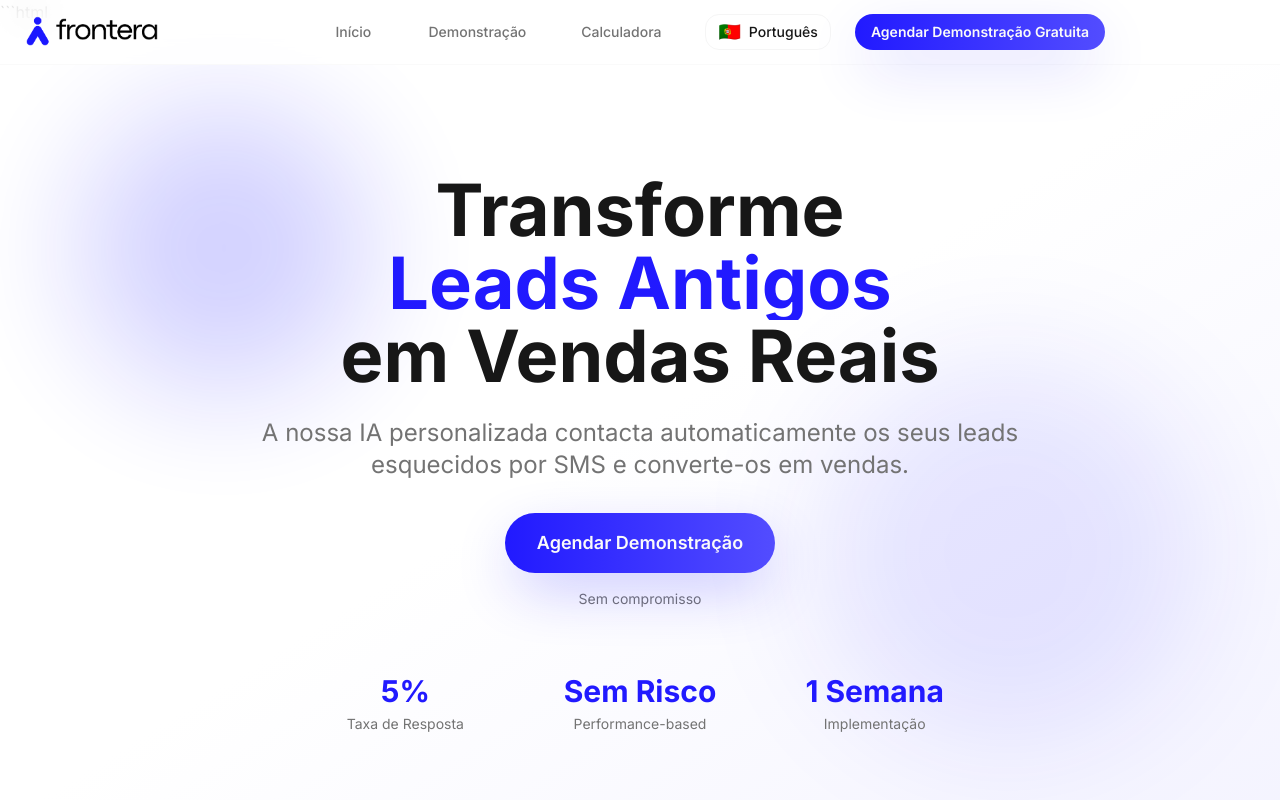
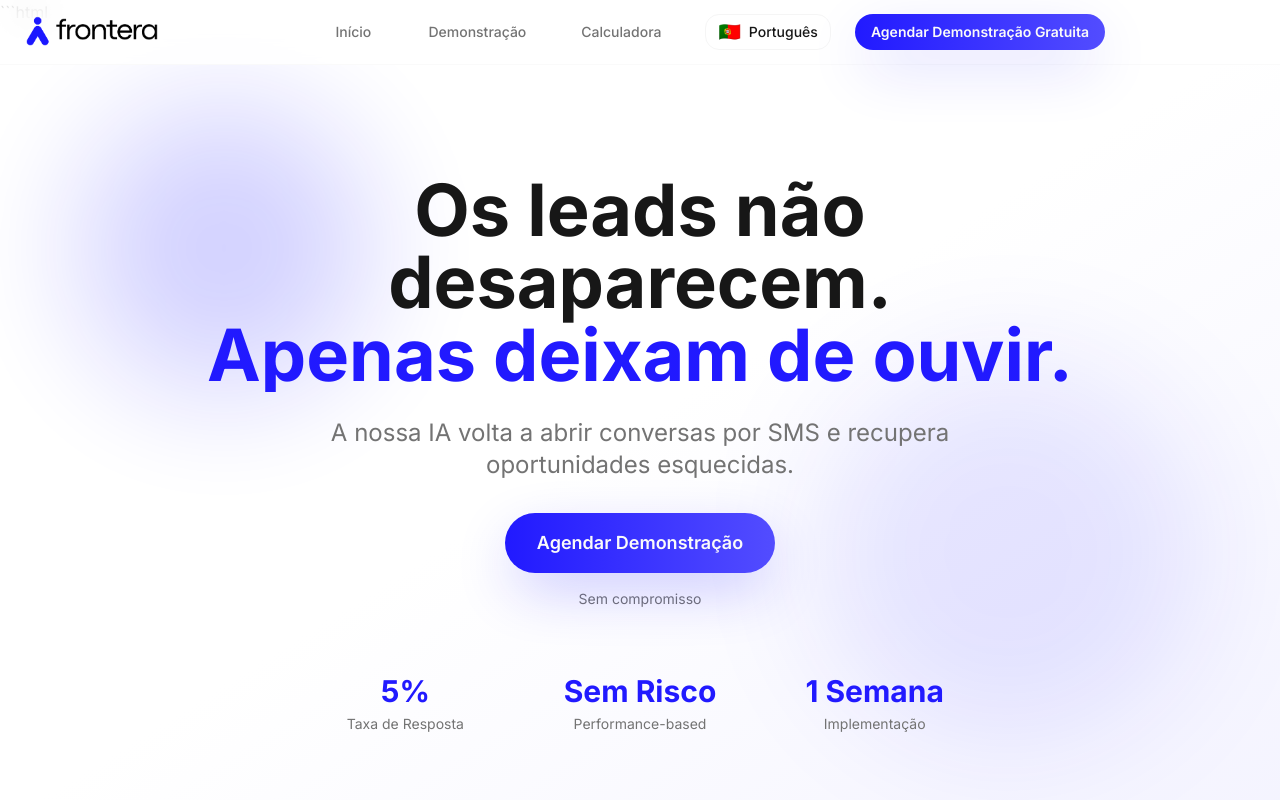
Before and after one commit to glcleao/fronteraai, a React (Vite) app: page / in a window 1280 px wide. Shown: the top 800 px of the page. Built offline with nearby package versions, Linux system fonts and the light colour scheme.

Commit message:
Refactor main page title and description

```diff
--- a/index.html
+++ b/index.html
@@ -7,7 +7,7 @@
 
     <!-- SEO -->
     <title>frontera — Reativação de Leads por SMS com IA</title>
-    <meta name="description" content="Requalificamos leads por SMS com IA. Recupere contactos perdidos e marque reuniões automaticamente.">
+    <meta name="description" content="A nossa IA volta a abrir conversas por SMS e recupera oportunidades esquecidas.">
     <meta name="robots" content="max-snippet:-1, max-image-preview:large, max-video-preview:-1">
     <link rel="canonical" href="https://frontera-ai.com/">
     <meta name="author" content="Lovable">
@@ -15,14 +15,14 @@
     <!-- Open Graph / Facebook -->
     <meta property="og:type" content="website">
     <meta property="og:title" content="frontera — Reativação de Leads por SMS com IA">
-    <meta property="og:description" content="Requalificamos leads por SMS com IA. Recupere contactos perdidos e marque reuniões automaticamente.">
+    <meta property="og:description" content="A nossa IA volta a abrir conversas por SMS e recupera oportunidades esquecidas.">
     <meta property="og:image" content="https://lovable.dev/opengraph-image-p98pqg.png">
 
     <!-- Twitter -->
     <meta name="twitter:card" content="summary_large_image">
     <meta name="twitter:site" content="@lovable_dev">
     <meta name="twitter:title" content="frontera — Reativação de Leads por SMS com IA">
-    <meta name="twitter:description" content="Requalificamos leads por SMS com IA. Recupere contactos perdidos e marque reuniões automaticamente.">
+    <meta name="twitter:description" content="A nossa IA volta a abrir conversas por SMS e recupera oportunidades esquecidas.">
     <meta name="twitter:image" content="https://lovable.dev/opengraph-image-p98pqg.png">
 
     <!-- Fonts -->
@@ -40,7 +40,7 @@
       "@type": "Organization",
       "name": "frontera",
       "url": "https://frontera-ai.com",
-      "description": "Requalificamos leads por SMS com IA. Recupere contactos perdidos e marque reuniões automaticamente.",
+      "description": "A nossa IA volta a abrir conversas por SMS e recupera oportunidades esquecidas.",
       "logo": "https://storage.googleapis.com/gpt-engineer-file-uploads/TTu0F35YGBbdtQkvgarUL5hQQZh1/uploads/1758874486417-favicon.svg"
     }
     </script>
@@ -49,7 +49,7 @@
   <body>
     <div id="root">
       <header>
-        <h1>Requalificamos leads por SMS com IA. Recupere contactos perdidos e marque reuniões automaticamente.</h1>
+        <h1>A nossa IA volta a abrir conversas por SMS e recupera oportunidades esquecidas.</h1>
       </header>
     </div>
 
--- a/src/i18n/translations.ts
+++ b/src/i18n/translations.ts
@@ -92,10 +92,10 @@ export const translations: Record<Language, Translations> = {
       agendarDemo: 'Agendar Demonstração Gratuita',
     },
     hero: {
-      title: 'Transforme',
-      titleHighlight: 'Leads Antigos',
-      titleEnd: 'em Vendas Reais',
-      subtitle: 'A nossa IA personalizada contacta automaticamente os seus leads esquecidos por SMS e converte-os em vendas.',
+      title: 'Os leads não desaparecem.',
+      titleHighlight: 'Apenas deixam de ouvir.',
+      titleEnd: '',
+      subtitle: 'A nossa IA volta a abrir conversas por SMS e recupera oportunidades esquecidas.',
       cta: 'Agendar Demonstração',
       noCommitment: 'Sem compromisso',
       stats: {
@@ -230,10 +230,10 @@ export const translations: Record<Language, Translations> = {
       agendarDemo: 'Agendar Demostración Gratuita',
     },
     hero: {
-      title: 'Transforme',
-      titleHighlight: 'Leads Antiguos',
-      titleEnd: 'en Ventas Reales',
-      subtitle: 'Nuestra IA personalizada contacta automáticamente a tus leads olvidados por SMS y los convierte en ventas.',
+      title: 'Los leads no desaparecen.',
+      titleHighlight: 'Solo dejan de escuchar.',
+      titleEnd: '',
+      subtitle: 'Nuestra IA vuelve a abrir conversaciones por SMS y recupera oportunidades olvidadas.',
       cta: 'Agendar Demostración',
       noCommitment: 'Sin compromiso',
       stats: {
@@ -368,10 +368,10 @@ export const translations: Record<Language, Translations> = {
       agendarDemo: 'Schedule Free Demo',
     },
     hero: {
-      title: 'Transform',
-      titleHighlight: 'Old Leads',
-      titleEnd: 'into Real Sales',
-      subtitle: 'Our personalized AI automatically contacts your forgotten leads via SMS and converts them into sales.',
+      title: 'Leads don\'t disappear.',
+      titleHighlight: 'They just stop listening.',
+      titleEnd: '',
+      subtitle: 'Our AI reopens conversations via SMS and recovers forgotten opportunities.',
       cta: 'Schedule Demo',
       noCommitment: 'No commitment',
       stats: {
```
